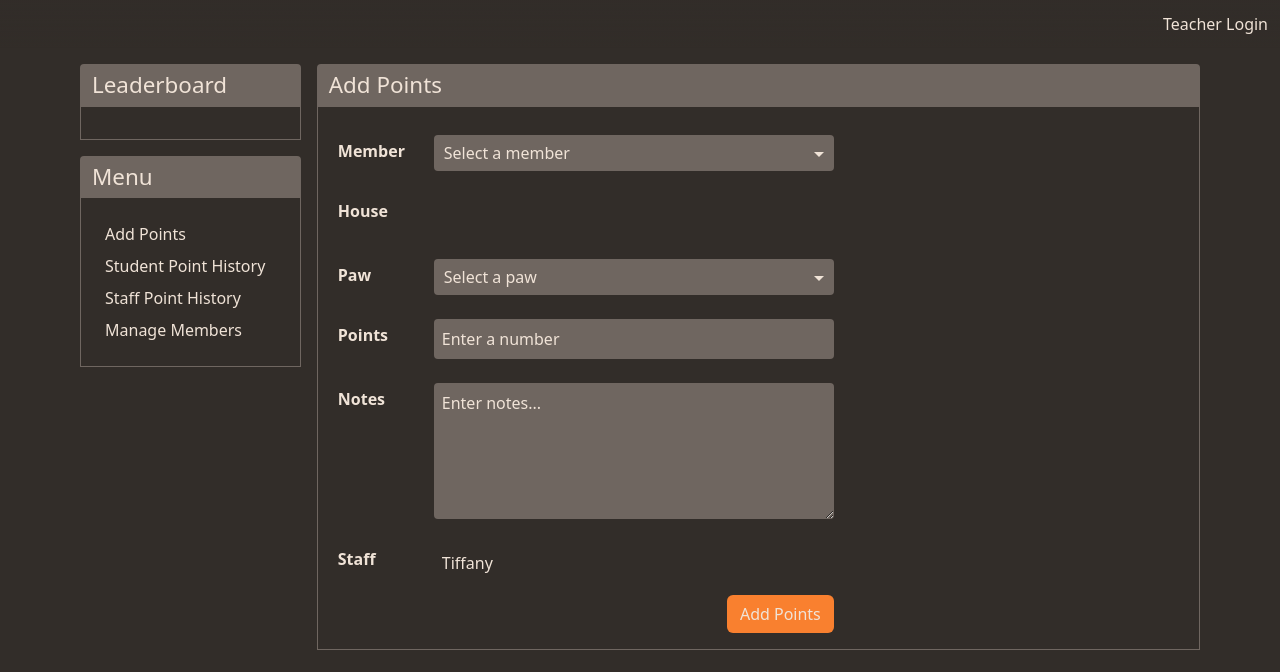
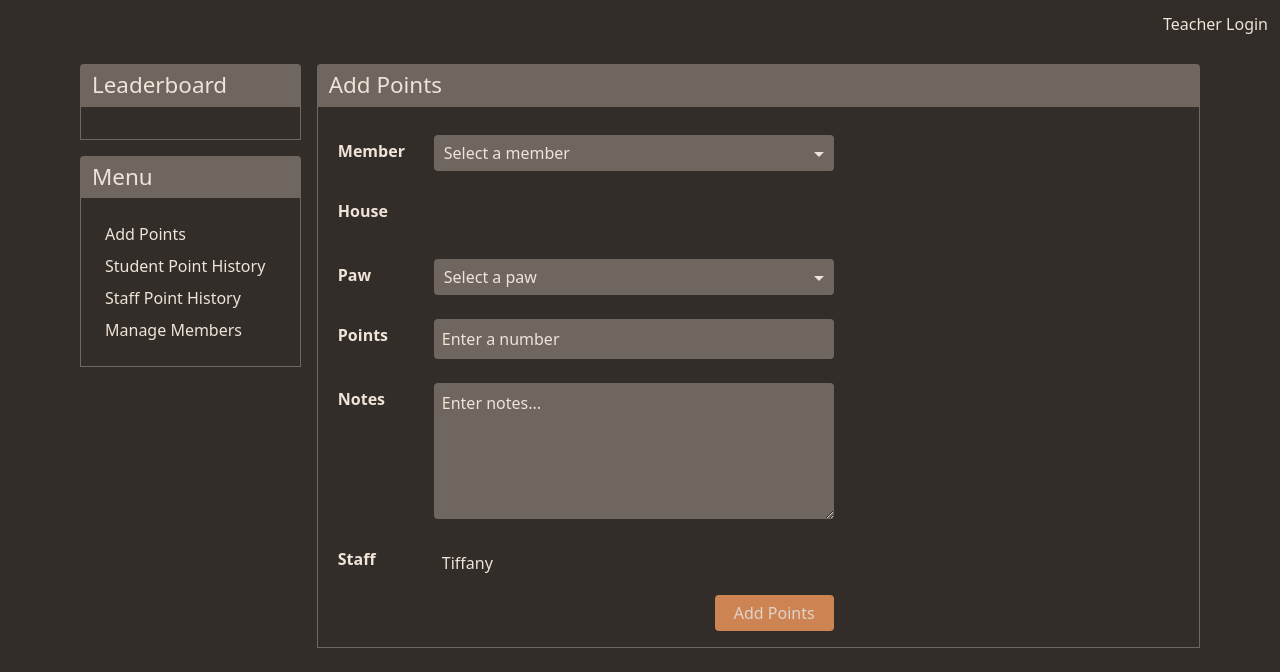
Before and after one commit to gabbraga/wolf-house-front-end, an Angular app: page /teacher-menu/add-points in a window 1280 px wide. Shown: the top 672 px of the page. Built offline with nearby package versions, Linux system fonts and the light colour scheme; no server answers.

Commit message:
points form has basic validation

```diff
--- a/src/app/points/points.component.html
+++ b/src/app/points/points.component.html
@@ -2,7 +2,7 @@
   <div class="points-row-flex">
     <label for="memberInput" class="points-form-label">Member</label>
     <ng-select
-      [items]="members"
+      [items]="members$ | async"
       placeholder="Select a member"
       labelForId="memberInput"
       formControlName="member">
@@ -12,7 +12,6 @@
   <div class="points-row-flex">
     <label for="houseInput" class="points-form-label">House</label>
     <input
-      disabled
       id="houseInput"
       type="text"
       formControlName="house"/>
@@ -21,7 +20,7 @@
   <div class="points-row-flex">
     <label for="paw" class="points-form-label">Paw</label>
     <ng-select
-      [items]="paws"
+      [items]="paws$ | async"
       placeholder="Select a paw"
       labelForId="paw"
       formControlName="paw">
@@ -31,7 +30,6 @@
   <div class="points-row-flex">
     <label for="points" class="points-form-label">Points</label>
     <input
-      required
       id="points"
       type="number"
       min="0"
@@ -53,11 +51,14 @@
   <div class="points-row-flex">
     <label for="staffMember" class="points-form-label w-100">Staff</label>
     <input
-      disabled
       id="staffMember"
       type="text"
       formControlName="teacher"/>
   </div>
 
-  <button type="submit" class="btn primary-button add-points-btn">Add Points</button>
+  <button
+    [disabled]="pointsForm.status !== 'VALID'"
+    type="submit"
+    class="primary-button add-points-btn">
+    Add Points</button>
 </form>
--- a/src/app/points/points.component.ts
+++ b/src/app/points/points.component.ts
@@ -1,6 +1,6 @@
 import { Component, OnInit } from '@angular/core';
-import {Observable} from 'rxjs';
-import { ReactiveFormsModule, FormBuilder, FormGroup, Validator, Validators } from '@angular/forms';
+import {Observable, of} from 'rxjs';
+import { FormBuilder, FormGroup, Validator, Validators } from '@angular/forms';
 
 @Component({
   selector: 'app-points',
@@ -8,17 +8,14 @@ import { ReactiveFormsModule, FormBuilder, FormGroup, Validator, Validators } fr
   styleUrls: ['./points.component.css']
 })
 export class PointsComponent implements OnInit {
-  public filteredMembers: Observable<string[]>;
-  public paws: string[];
-  public members: string[];
-  public selectedMember: any;
-  public selectedHouseName: string;
   public pointsForm: FormGroup;
+  public paws$: Observable<string[]>;
+  public members$: Observable<string[]>;
 
   constructor(
     private formBuilder: FormBuilder
   ) {
-    this.paws = [
+    this.paws$ = of([
       "Perseverance",
       "Honesty",
       "Cooperation",
@@ -31,25 +28,26 @@ export class PointsComponent implements OnInit {
       "Respect",
       "Leadership",
       "Participation"
-    ];
-    this.members = [
+    ]);
+
+    this.members$ = of([
       "Amy",
       "Brock",
       "Carlos",
       "David",
       "Emily",
       "Fred"
-    ];
+    ]);
   }
 
   ngOnInit(): void {
     this.pointsForm = this.formBuilder.group({
       member: [null, Validators.required],
-      house: ['', Validators.required],
+      house: [{value: '', disabled: true}, Validators.required],
       points: [null, Validators.required],
       paw: [null, Validators.required],
-      notes: ['', Validators.required],
-      teacher: ['Tiffany', Validators.required]
+      notes: '',
+      teacher: [{value:'Tiffany', disabled: true}, Validators.required]
     });
 
     this.pointsForm.controls.member.valueChanges.subscribe((member: string) => {
--- a/src/styles.css
+++ b/src/styles.css
@@ -104,7 +104,14 @@ form ng-select .ng-select-container .ng-arrow-wrapper .ng-arrow {
     text-align: center;
     grid-column-end: -1;
     justify-self: end;
+    border-style: none;
+    border-radius: 4px;
     background-color: rgb(249 128 47) !important;
-    border-style: none;
     color: inherit !important;
 }
+
+.primary-button:disabled {
+    background-color: rgb(205, 131, 82) !important;
+    border-style: none;
+    color: rgb(222, 212, 203) !important
+}
```
